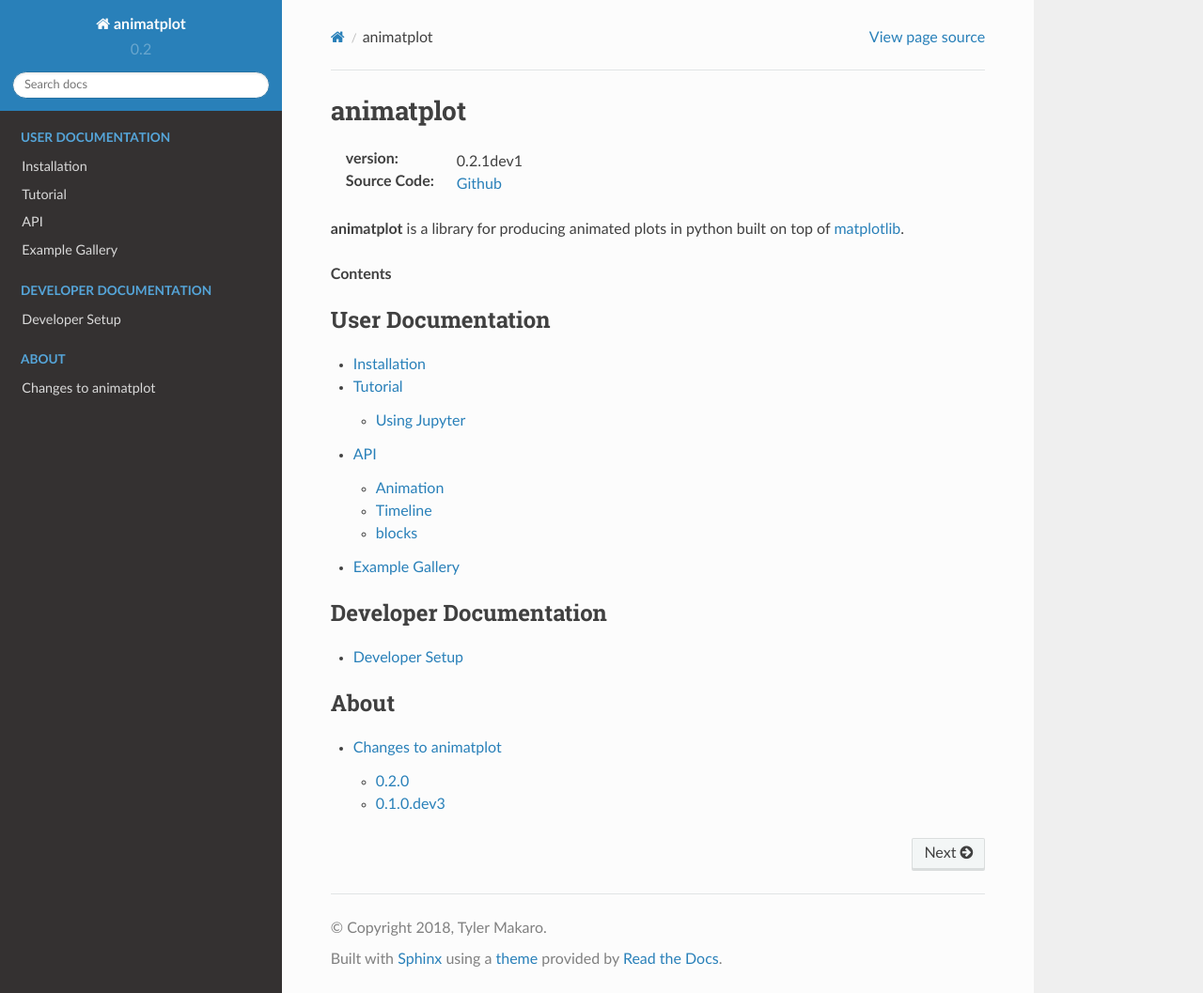
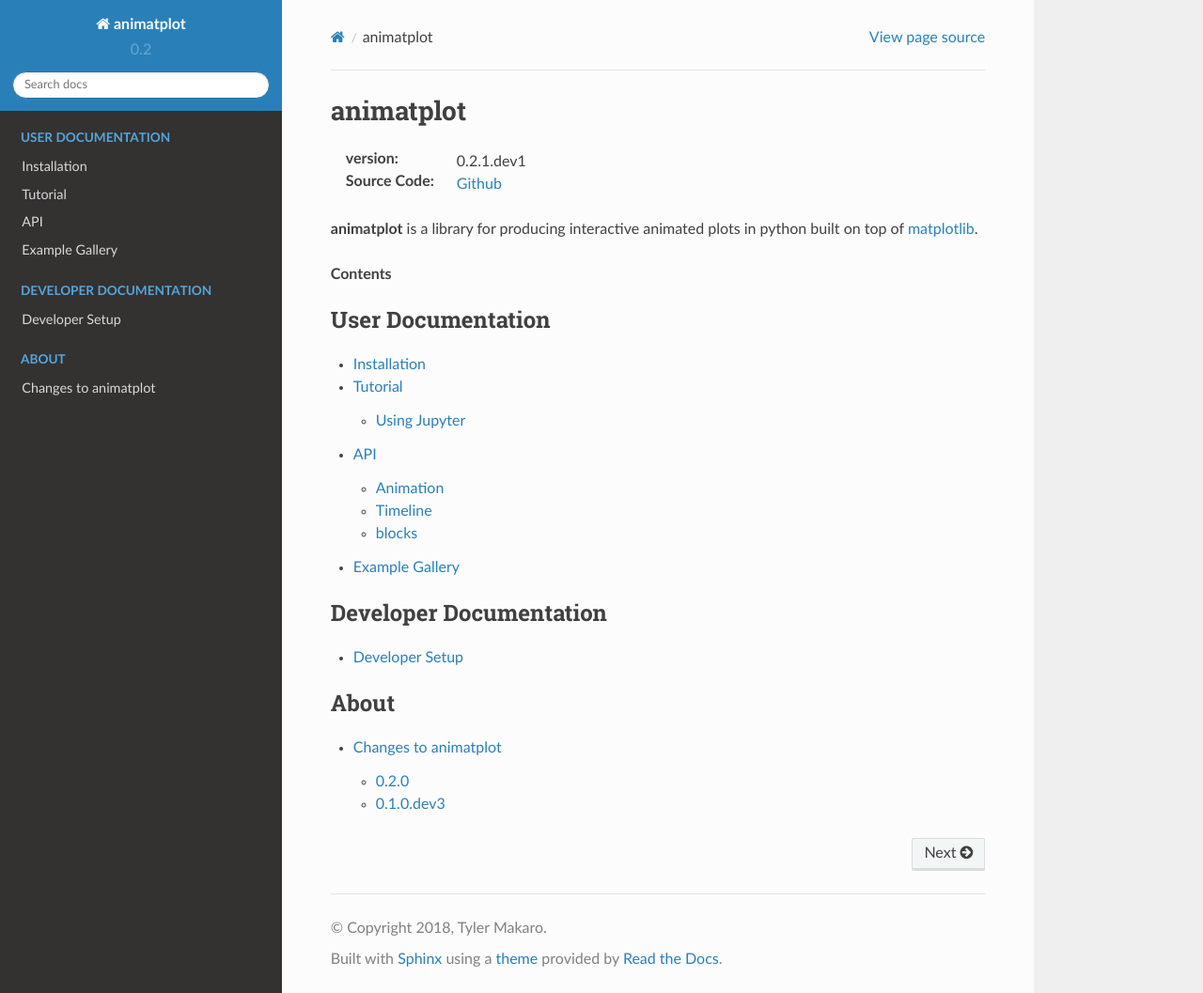
Before and after one commit to t-makaro/animatplot, a Sphinx documentation site: the page built from docs/source/index.rst, in a window 1280 px wide and 1057 px high. Shown: the whole window at 94% size. Built offline with Sphinx 7.4.7 and the Read the Docs theme 2.0.0, drawn with Linux system fonts in a browser that asks for light colours.

Commit message:
touch-up

```diff
--- a/animatplot/_version.py
+++ b/animatplot/_version.py
@@ -1,3 +1,3 @@
 version = (0, 2, 1)
-info = 'dev1'
+info = '.dev1'
 __version__ = '.'.join(map(str, version))+info
--- a/docs/source/index.rst
+++ b/docs/source/index.rst
@@ -6,7 +6,7 @@
 :Source Code:
     `Github`_
 
-**animatplot** is a library for producing animated plots in python built on top of `matplotlib`_.
+**animatplot** is a library for producing interactive animated plots in python built on top of `matplotlib`_.
 
 **Contents**
 
```
